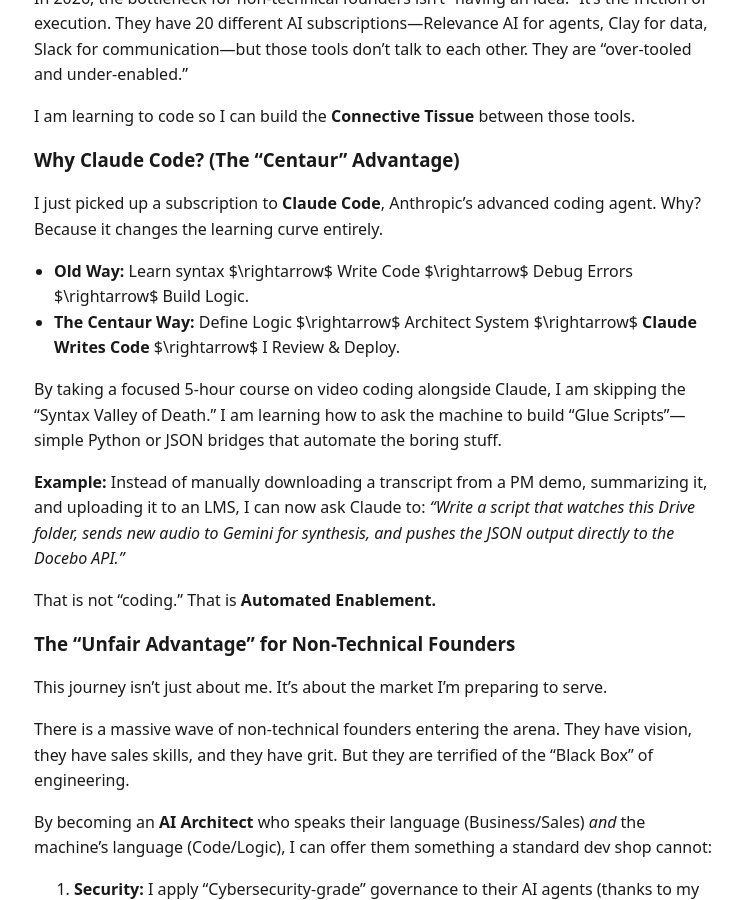
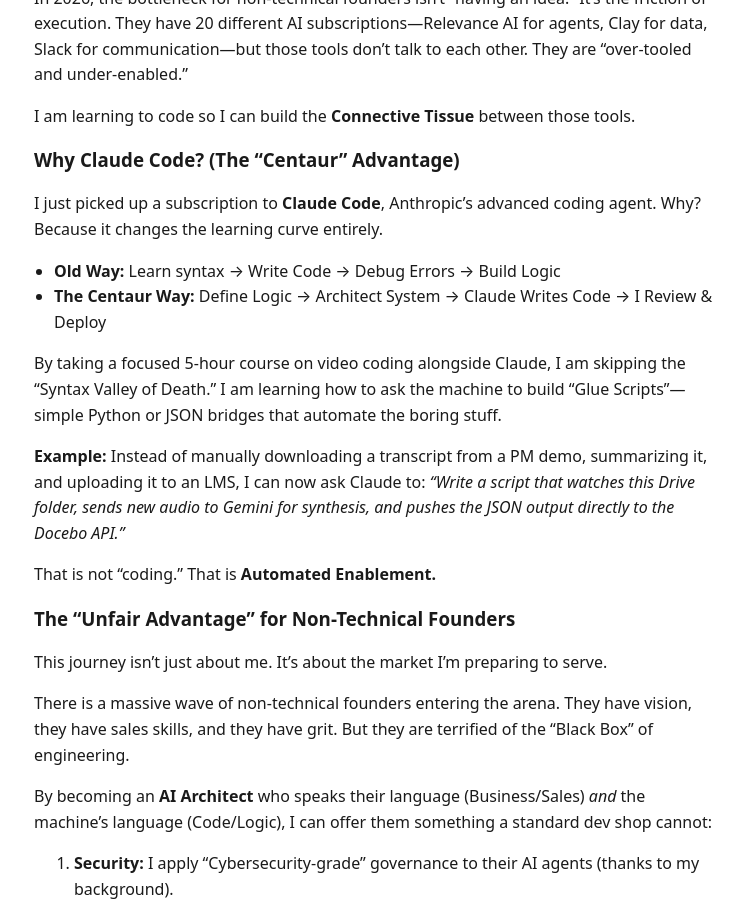
Before and after one commit to monica-rosen/monica-rosen.github.io, a Jekyll site: the page built from docs/_posts/2026-01-14-why-learning-code-w-claude.markdown, in a window 1280 px wide and 900 px high, scrolled down 909 px. Shown: the whole window, without its empty margins (262-1004 px from the left). Built offline with Jekyll 4.4.1, drawn with Linux system fonts in a browser that asks for light colours.

Commit message:
fix syntax

```diff
--- a/docs/_posts/2026-01-14-why-learning-code-w-claude.markdown
+++ b/docs/_posts/2026-01-14-why-learning-code-w-claude.markdown
@@ -31,8 +31,8 @@
 
 I just picked up a subscription to **Claude Code**, Anthropic's advanced coding agent. Why? Because it changes the learning curve entirely.
 
-* **Old Way:** Learn syntax $\rightarrow$ Write Code $\rightarrow$ Debug Errors $\rightarrow$ Build Logic.
-* **The Centaur Way:** Define Logic $\rightarrow$ Architect System $\rightarrow$ **Claude Writes Code** $\rightarrow$ I Review & Deploy.
+* **Old Way:** Learn syntax → Write Code → Debug Errors → Build Logic
+* **The Centaur Way:** Define Logic → Architect System → Claude Writes Code → I Review & Deploy
 
 By taking a focused 5-hour course on video coding alongside Claude, I am skipping the "Syntax Valley of Death." I am learning how to ask the machine to build "Glue Scripts"—simple Python or JSON bridges that automate the boring stuff.
 
```
